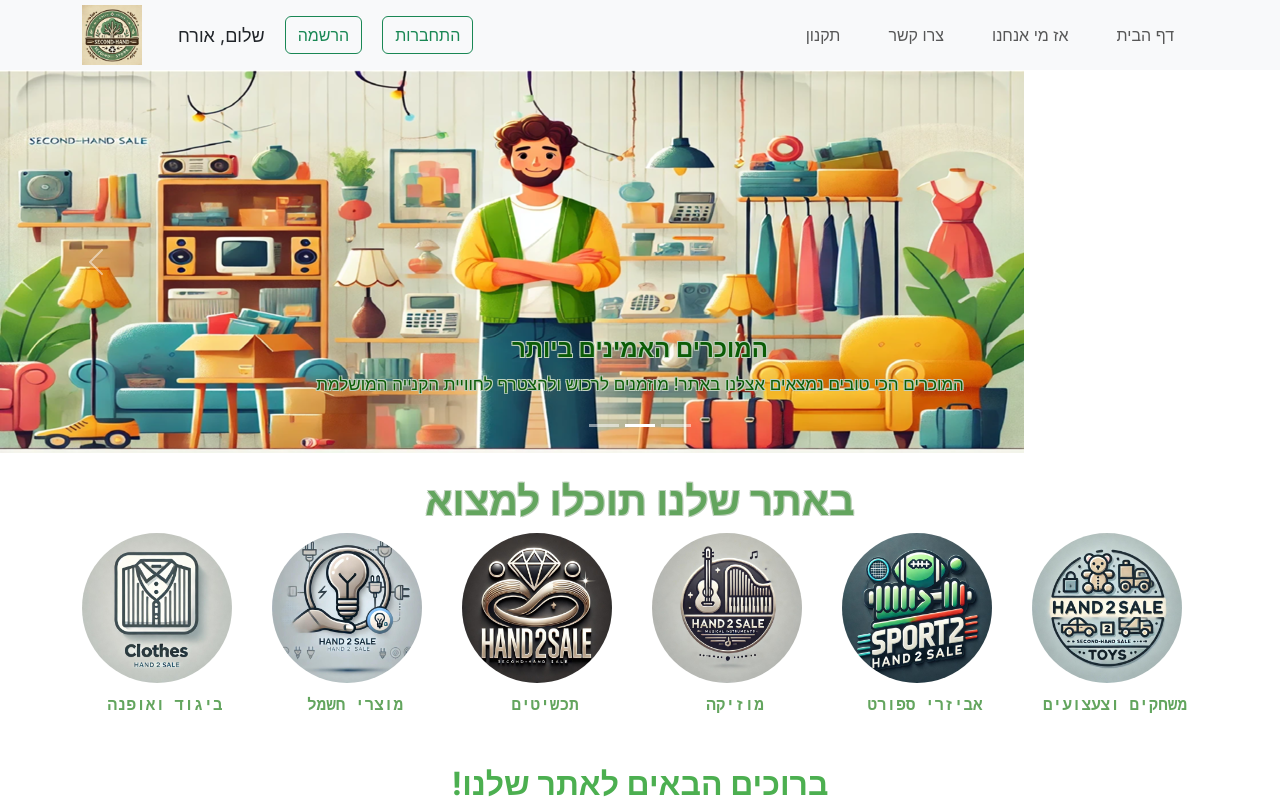
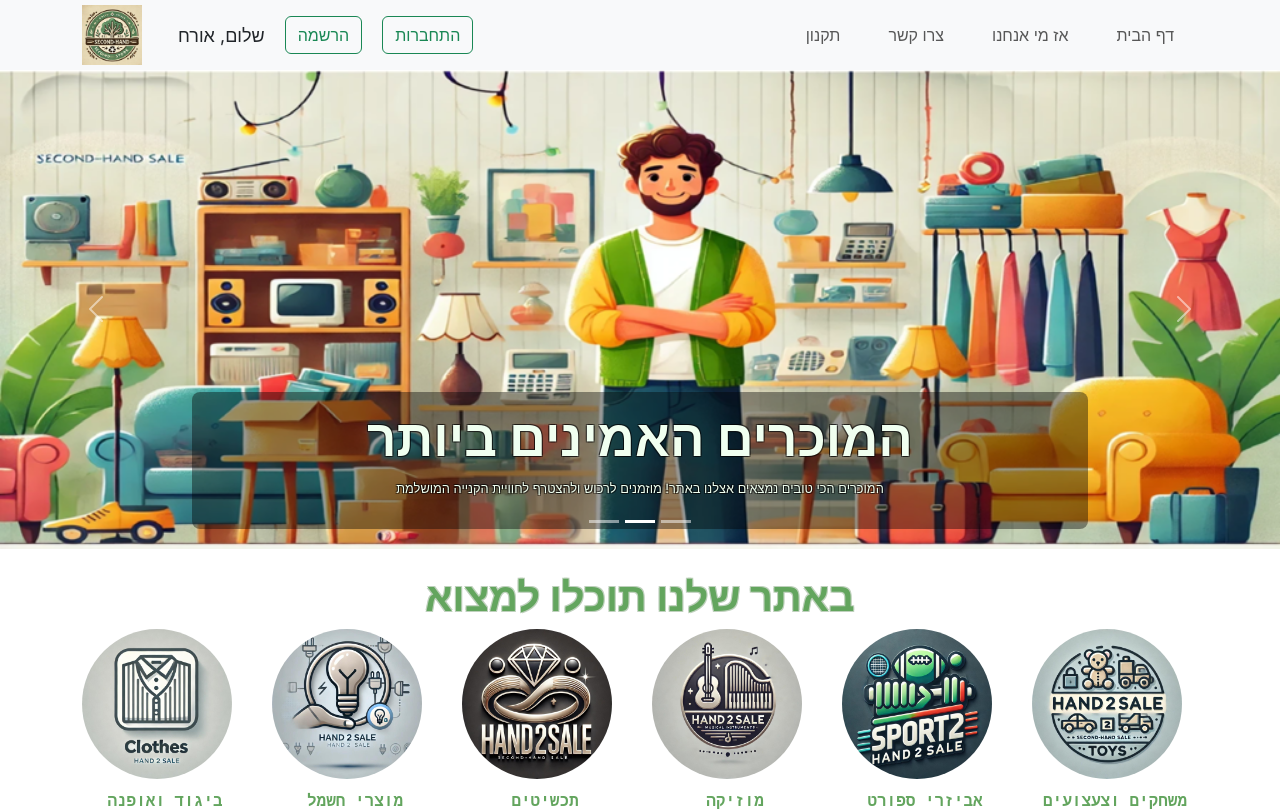
Before and after one commit to nitzan-netzer/web-application-development, a Next.js app in the folder client/: page / in a window 1280 px wide. Shown: the top 811 px of the page. Built offline with nearby package versions, Linux system fonts and the light colour scheme; no server answers.

Commit message:
desinging the carousel component

```diff
--- a/client/src/components/Carousel.tsx
+++ b/client/src/components/Carousel.tsx
@@ -4,7 +4,7 @@ import Carousel from 'react-bootstrap/Carousel';
 import React from 'react';
 import '../styles/AppCarousel.css';
 
-var CarouselData = [
+const CarouselData = [
     {
         id: 1,
         image: './top_5_products.png',
@@ -28,26 +28,19 @@ var CarouselData = [
 function AppCarousel() {
   return (
     <Carousel>
-                {
-                    CarouselData.map(item => (
+      {CarouselData.map(item => (
         <Carousel.Item key={item.id}>
           <img
-                                className='carousel-image'  // Apply custom class here
+            className="carousel-image"
             src={item.image}
             alt={"Slide " + item.id}
           />
           <Carousel.Caption>
-                                <h3 style={{ color: '#0C5C07',
-                                    textShadow: '-1px -1px 0 #BFD1BD, 1px -1px 0 #BFD1BD, -1px 1px 0 #BFD1BD, 1px 1px 0 #BFD1BD',
-                                    fontSize: '24px',
-                                    fontWeight: 'bold' }}>{item.title}</h3>
-                                <p style={{ color: '#0C5C07',
-                                    textShadow: '-1px -1px 0 #BFD1BD, 1px -1px 0 #BFD1BD, -1px 1px 0 #BFD1BD, 1px 1px 0 #BFD1BD',
-                                    fontSize: '17px',}}>{item.description}</p>
+            <h3>{item.title}</h3>
+            <p>{item.description}</p>
           </Carousel.Caption>
         </Carousel.Item>
-                    ))
-                }
+      ))}
     </Carousel>
   )
 }
--- a/client/src/styles/AppCarousel.css
+++ b/client/src/styles/AppCarousel.css
@@ -1,5 +1,39 @@
+/* AppCarousel.css */
+
+/* Style for carousel images */
 .carousel-image {
-    max-width: 100%;
-    max-height: 500px; /* Adjust this value according to your design */
-    object-fit: cover; /* Ensures the image scales without distortion */
-}
+    width: 100%;
+    height: auto;
+    object-fit: cover;
+  }
+
+  /* Style for the caption container to improve readability */
+  .carousel-caption {
+    background-color: rgba(0, 0, 0, 0.4); /* Semi-transparent dark background for readability */
+    padding: 15px;
+    border-radius: 8px;
+  }
+
+  /* Style for the title in the Carousel */
+  .carousel-caption h3 {
+    color: #F0FFF0; /* Light color for better contrast with green images */
+    text-shadow:
+      -1px -1px 0 rgba(0, 0, 0, 0.5),
+      1px -1px 0 rgba(0, 0, 0, 0.5),
+      -1px 1px 0 rgba(0, 0, 0, 0.5),
+      1px 1px 0 rgba(0, 0, 0, 0.5);
+    font-size: 4vw; /* Font size relative to viewport width to adapt with screen size */
+    font-weight: bold;
+    margin-bottom: 10px;
+  }
+
+  /* Style for the description in the Carousel */
+  .carousel-caption p {
+    color: #F0FFF0; /* Light color for better contrast */
+    text-shadow:
+      -1px -1px 0 rgba(0, 0, 0, 0.5),
+      1px -1px 0 rgba(0, 0, 0, 0.5),
+      -1px 1px 0 rgba(0, 0, 0, 0.5),
+      1px 1px 0 rgba(0, 0, 0, 0.5);
+    font-size: 1vw; /* Responsive font size */
+  }
```
Lines whose indentation alone changed are shown as unchanged.
